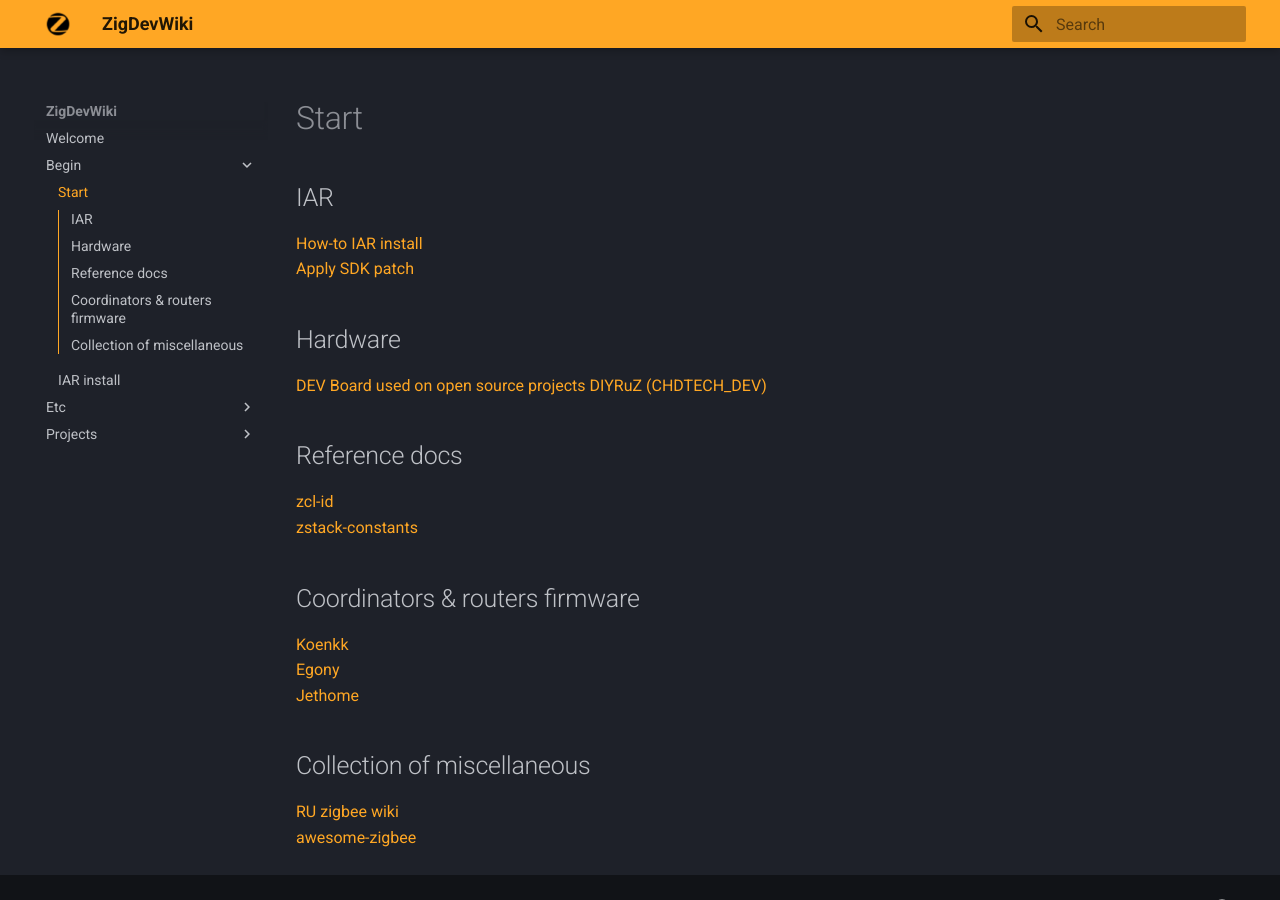
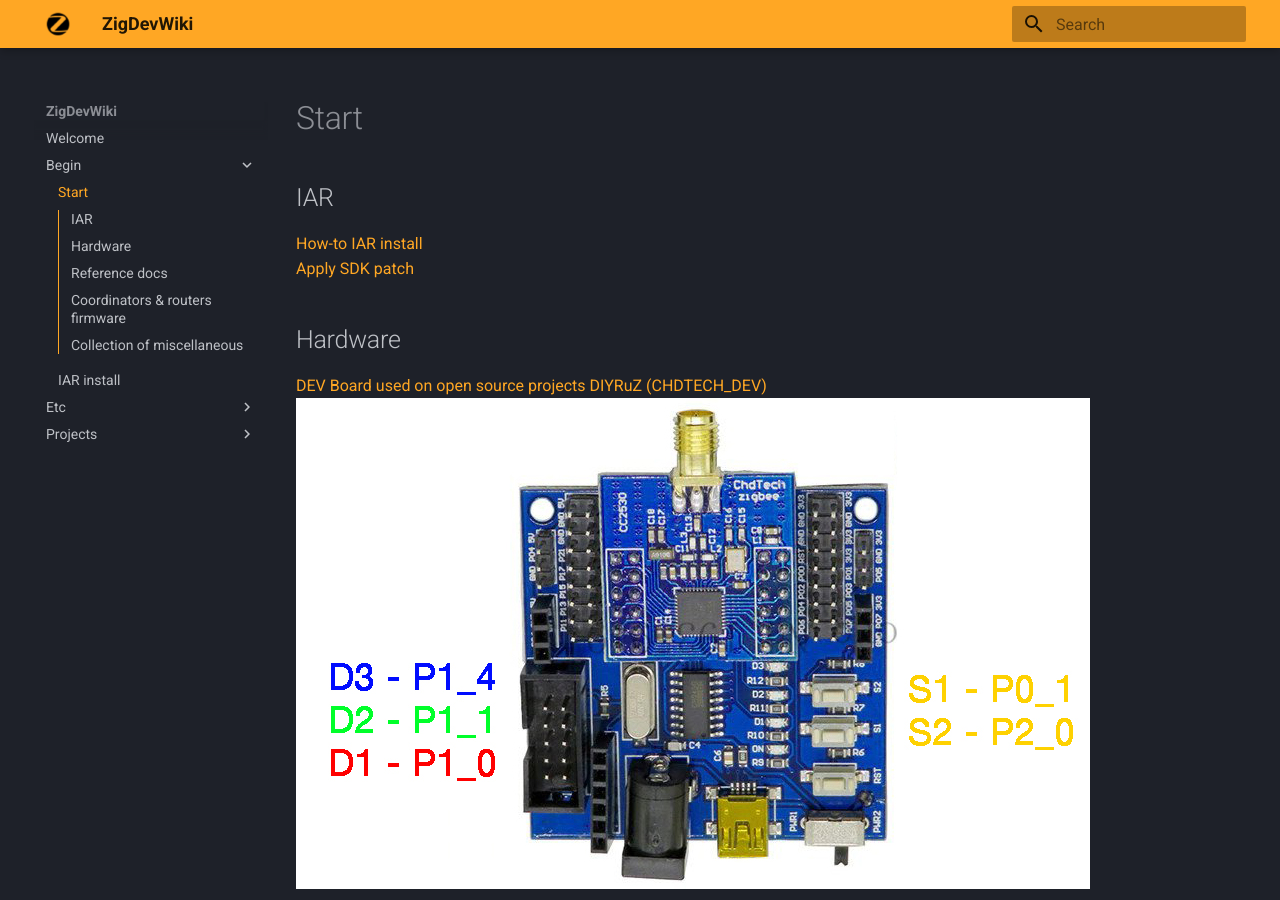
Before and after one commit to ZigDevWiki/zigdevwiki.github.io, an MkDocs documentation site: the page built from docs/Begin/index.md, in a window 1280 px wide and 900 px high. Built offline with MkDocs 1.6.1 and Material for MkDocs 9.7.7, drawn with Linux system fonts in a browser that asks for light colours.

Commit message:
Update index.md

```diff
--- a/docs/Begin/index.md
+++ b/docs/Begin/index.md
@@ -6,6 +6,8 @@
 
 ##Hardware
 [DEV Board used on open source projects DIYRuZ (CHDTECH_DEV)](https://aliexpress.ru/item/33018254469.html)
+![](./dev_2530.jpg)
+
 
 ##Reference docs
 [zcl-id](https://github.com/zigbeer/zcl-id/wiki#5-table-of-identifiers)
```
